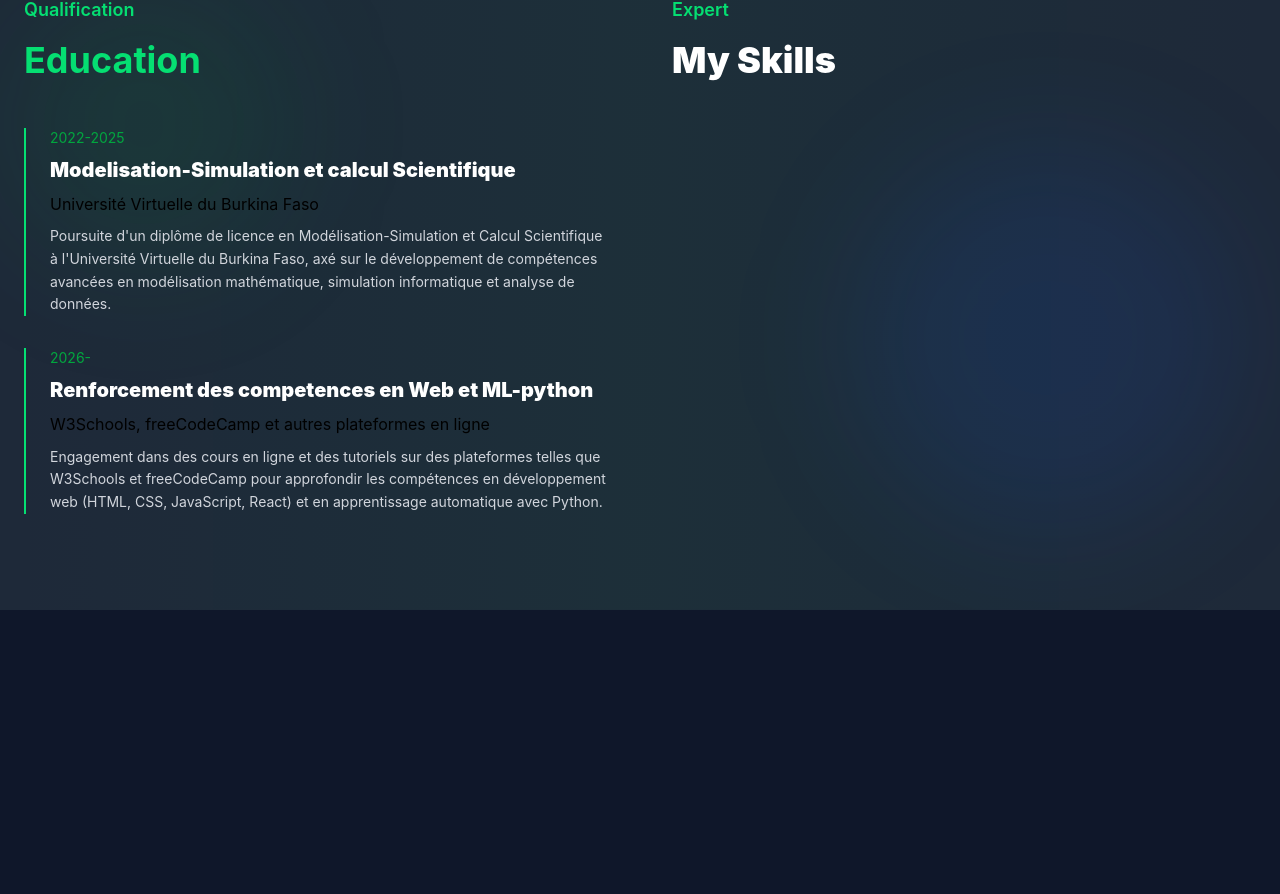
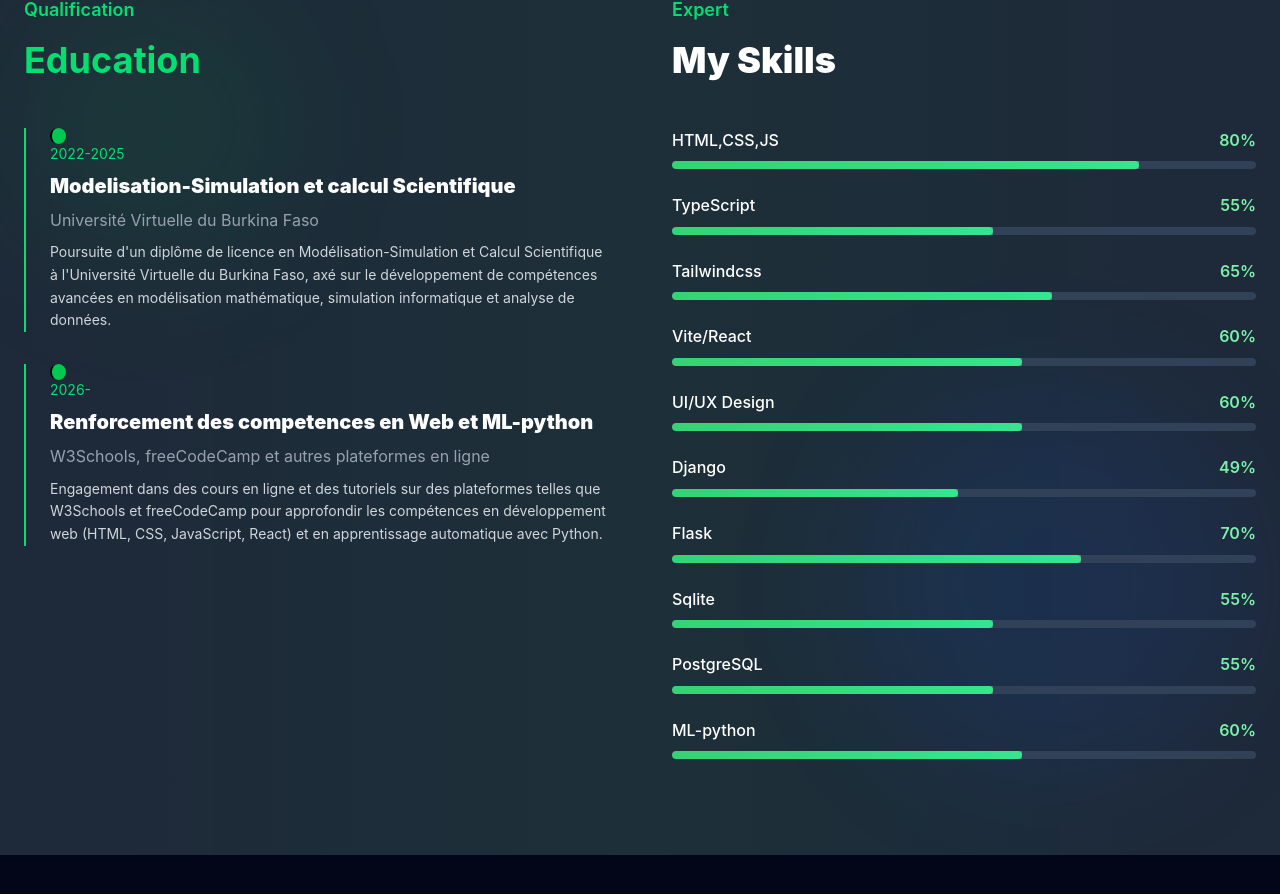
Before and after one commit to kiemtore1SongkietaCheikSidiM/Projet_de_DB, a React (Vite) app: page / in a window 1280 px wide. Shown: the part 2016-2910 px from the top of the page. Before the commit the page ends 2626 px from the top, so only its background shows below. Built offline with nearby package versions, Linux system fonts and the light colour scheme.

Commit message:
add another element

```diff
--- a/src/App.jsx
+++ b/src/App.jsx
@@ -6,6 +6,7 @@ import Header from './components/Header'
 import Hero from './components/Hero'
 import About from './components/About'
 import Skills from './components/Skills'
+import Projects from './components/Projects'
 
 function App() {
   return (
@@ -15,6 +16,7 @@ function App() {
         <Hero/>
         <About/>
         <Skills/>
+        <Projects/>
       </div>
     </>
   )
--- /dev/null
+++ b/src/components/Projects.jsx
@@ -0,0 +1,19 @@
+
+
+
+
+export default function Projects(){
+    return (
+        <section className="py-24 bg-slate-950 overflow-hidden" id="projects">
+            {/* Animated background Elements */}
+            <div className="absolute inset-0">
+                <div className="absolute top-20 w-72 h-72 bg-green-600/10 rounded-full
+                blur-3xl"></div>
+                <div className="absolute bottom-20 right-10 w-96 h-96 bg-blue-600/10 rounded-full
+                blur-3xl"></div>
+                <div className="absolute top-1/2 left-1/2 transform -translate-x-1/2 -translate-y-1/2
+                w-full h-full bg-gradient-to-r from-transparent via-green-600/5 to-transparent"></div>
+            </div>
+        </section>
+    )
+}
--- a/src/components/Skills.jsx
+++ b/src/components/Skills.jsx
@@ -1,7 +1,29 @@
+import { useEffect, useState } from "react"
 
 
 
 export default function Skills(){
+    const [Isvisible, setIsVisible] = useState(false)
+    const [animated, setAnimated] = useState({})
+
+    useEffect(()=>{
+        const obserber = new IntersectionObserver(([entry]) => {
+            if(entry.isIntersecting){
+                setIsVisible(true)
+                skills.forEach((skill,index) =>{
+                    setTimeout(()=>{
+                        setAnimated((prev)=>({
+                            ...prev,[skill.name] : skill.level
+                        }))
+                    },index * 200)
+                },{threshold : 0.3})
+            }
+        })
+        const element = document.getElementById('skills')
+        if(element) obserber.observe(element)
+            return ()=> obserber.disconnect()
+    },[])
+
    const skills = [
     { name : 'HTML,CSS,JS', level: 80},
     {name: 'TypeScript', level: 55},
@@ -45,7 +67,7 @@ export default function Skills(){
             <div className="container mx-auto px-6 relative z-10">
                 <div className="grid lg:grid-cols-2 gap-16">
                     {/*left education */}
-                    <div className={`transition-all duration-1000`} >
+                    <div className={`transition-all duration-1000 ${Isvisible ? "opacity-100 translate-x-0": "opacity-0 -translate-x-10"}`} >
                         <div className="mb-12">
                             <p className="text-green-400 font-semibold text-lg mb-4">
                                 Qualification
@@ -56,9 +78,13 @@ export default function Skills(){
                         </div>
                         <div className="space-y-8">
                             {Education.map((edu,index)=>{
-                                return <div className={`border-l-2 border-green-400 pl-6
-                                group transition-all duration-1000 `} key={index}>
-                                    <div className="text-green-600 text-sm text-semibold
+                                return (
+                                <div className={`border-l-2 border-green-400 pl-6
+                                group transition-all duration-1000
+                                ${Isvisible ? "opacity-100 translate-x-0": "opacity-0 -translate-x-10"} `}
+                                key={index} style={{transitionDelay: `${index * 150}ms`}}>
+                                    <div className={`border-l-2 -left-2 top-0 w-4 h-4 bg-green-500 rounded-full group-hover:scale-125 transition-all duration-300`}></div>
+                                    <div className="text-green-400 text-sm text-semibold
                                     mb-2 group-hover:text-green-300 transition-all duration-300">
                                         {edu.year}
                                     </div>
@@ -66,7 +92,7 @@ export default function Skills(){
                                     transition-all duration-200">
                                         {edu.title}
                                     </h3>
-                                    <p className="text-gray mb-2 group-hover:text-gray-300
+                                    <p className="text-gray-400 mb-2 group-hover:text-gray-300
                                     transition-all duration-200">
                                         {edu.institution}
                                     </p>
@@ -75,11 +101,12 @@ export default function Skills(){
                                         {edu.description}
                                     </p>
                                 </div>
+                                )
                             })}
                         </div>
                     </div>
                     {/* right progress */}
-                    <div className={`transition-all duration-1000 delay-300`}>
+                    <div className={`transition-all duration-1000 delay-300 ${Isvisible ? "opacity-100 translate-x-0": "opacity-0 translate-x-10"}`}>
                         <div className="mb-12">
                             <p className="text-green-400 font-semibold text-lg mb-4">
                                Expert
@@ -89,7 +116,29 @@ export default function Skills(){
                             </p>
                         </div>
                         <div className="space-y-6">
-                            {/* I will use logic */}
+                            {skills.map((skill,index) =>{
+                                return (
+                                    <div key={index} className={`space-y-2 transition-all duration-300`}>
+                                        <div className="flex justify-between items-center">
+                                            <span className="text-white font-medium group-hover:text-green-400
+                                            transition-all duration-300">
+                                                {skill.name}
+                                            </span>
+                                            <span className="text-green-300
+                                            font-semibold ">
+                                                {skill.level}%
+                                            </span>
+                                        </div>
+                                        <div className="w-full bg-slate-700 rounded-full h-2 overflow-hidden">
+                                            <div className="bg-gradient-to-r from-green-500 to-green-400 h-2 rounded-full
+                                            transition-all duration-1000 ease-out relative" style={{width: `${animated[skill.name] || 0}%`}}>
+                                                <div className="absolute inset-0 bg-white/20 "></div>
+                                            </div>
+
+                                        </div>
+                                    </div>
+                                )
+                            })}
                         </div>
                     </div>
                 </div>
```
